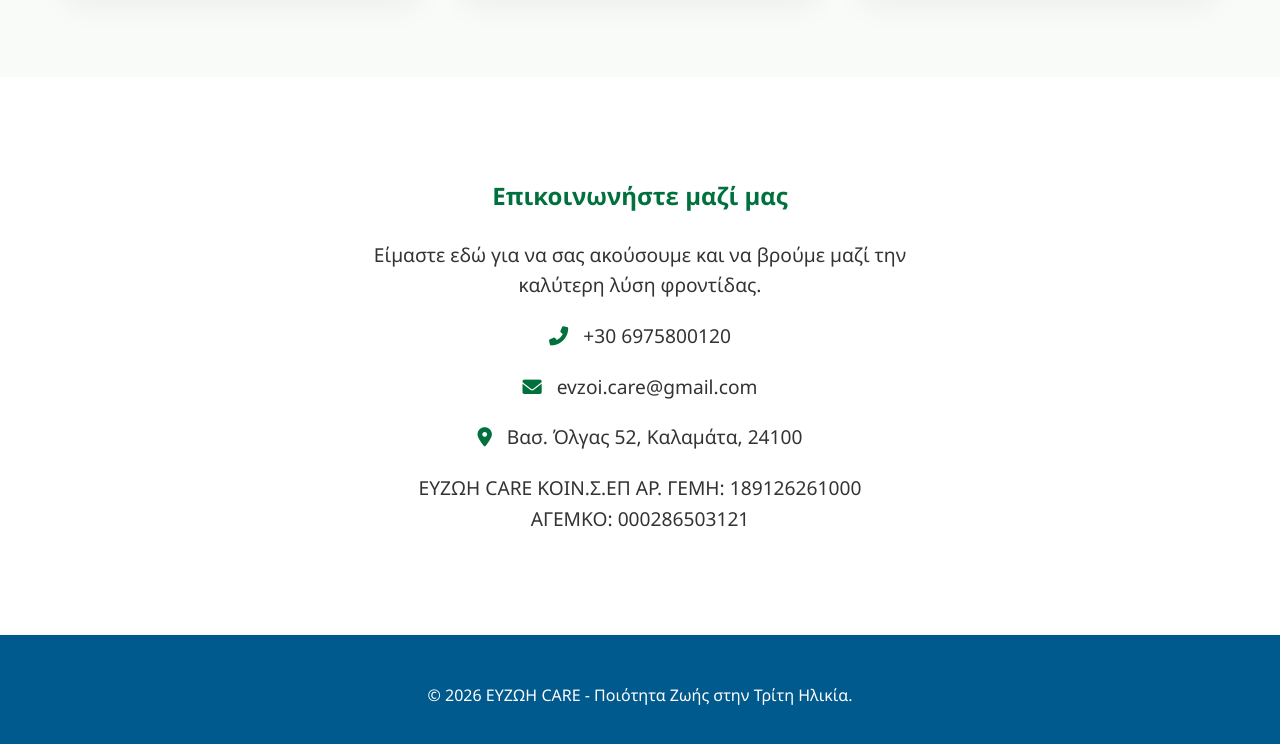
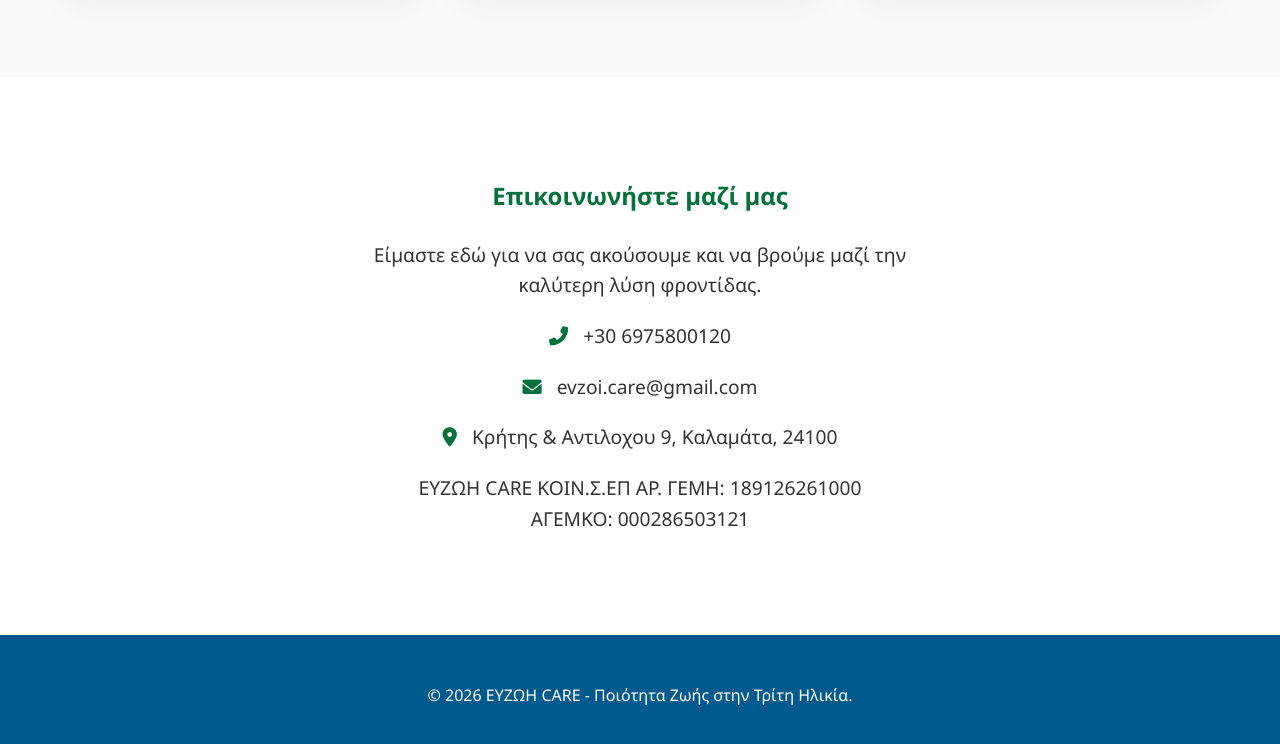
Before and after one commit to unreal-etherikos111/website, a plain HTML site: page index.html in a window 1280 px wide. Shown: the part 1700-2444 px from the top of the page. Drawn offline with Linux system fonts and the light colour scheme.

Commit message:
Update index.html

```diff
--- a/index.html
+++ b/index.html
@@ -244,7 +244,7 @@
         <p>Είμαστε εδώ για να σας ακούσουμε και να βρούμε μαζί την καλύτερη λύση φροντίδας.</p>
         <p><i class="fas fa-phone-alt"></i> +30 6975800120</p>
         <p><i class="fas fa-envelope"></i> evzoi.care@gmail.com</p>
-        <p><i class="fas fa-map-marker-alt"></i> Βασ. Όλγας 52, Καλαμάτα, 24100</p>
+        <p><i class="fas fa-map-marker-alt"></i> Κρήτης & Αντιλοχου 9, Καλαμάτα, 24100</p>
         <p>ΕΥΖΩΗ CARE ΚΟΙΝ.Σ.ΕΠ ΑΡ. ΓΕΜΗ: 189126261000<br> ΑΓΕΜΚΟ: 000286503121</p>
     </div>
 </section>
```
